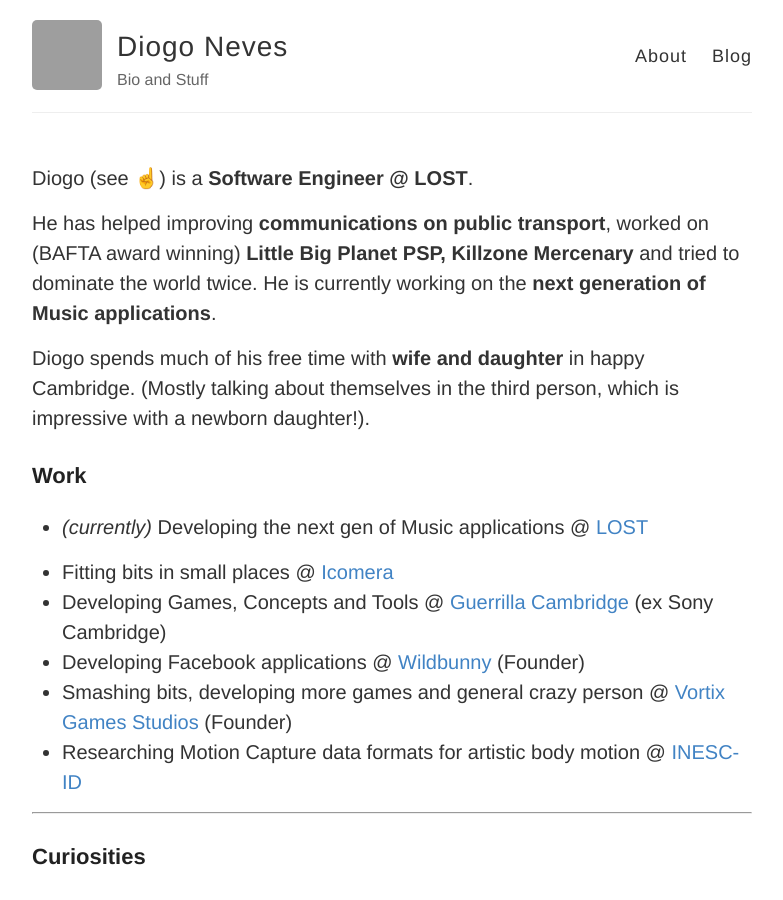
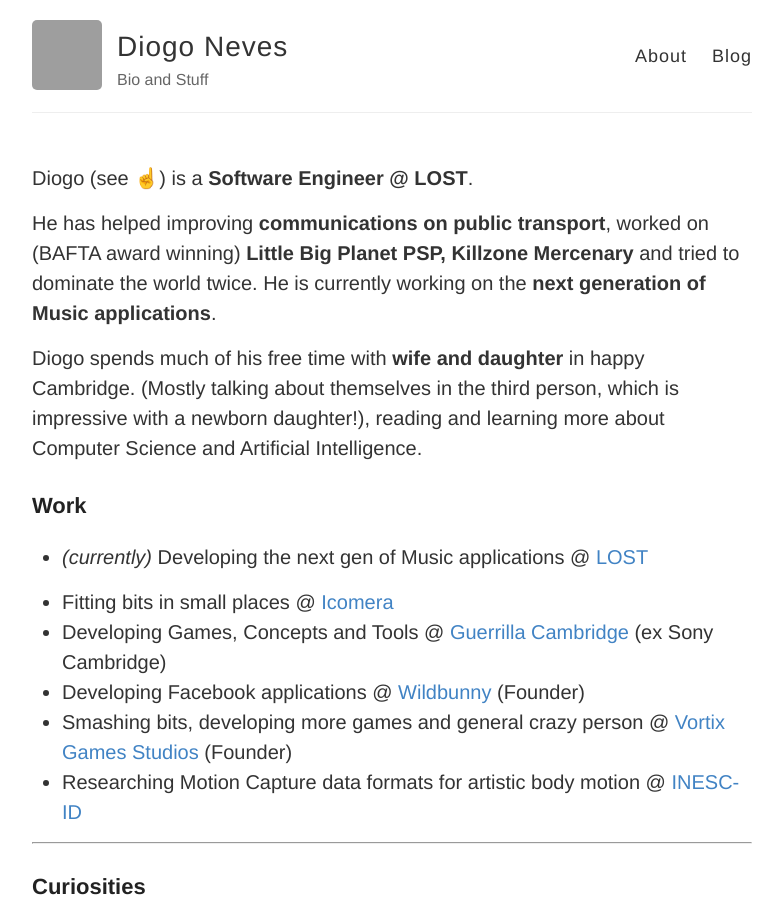
Before and after one commit to DiogoNeves/diogoneves.github.io, a Jekyll site: the page built from index.md, in a window 1280 px wide and 900 px high. Shown: the whole window, without its empty margins (248-1031 px from the left). Built offline with Jekyll 4.4.1, drawn with Linux system fonts in a browser that asks for light colours; emoji names are drawn with the system emoji font; grey boxes are pictures that could not be loaded.

Commit message:
Edited description

```diff
--- a/index.md
+++ b/index.md
@@ -11,7 +11,8 @@
 
 Diogo spends much of his free time with **wife and daughter** in happy Cambridge.
 (Mostly talking about themselves in the third person, which is impressive
-with a newborn daughter!).
+with a newborn daughter!), reading and learning more about Computer Science and
+Artificial Intelligence.
 
 ### Work
 
```
